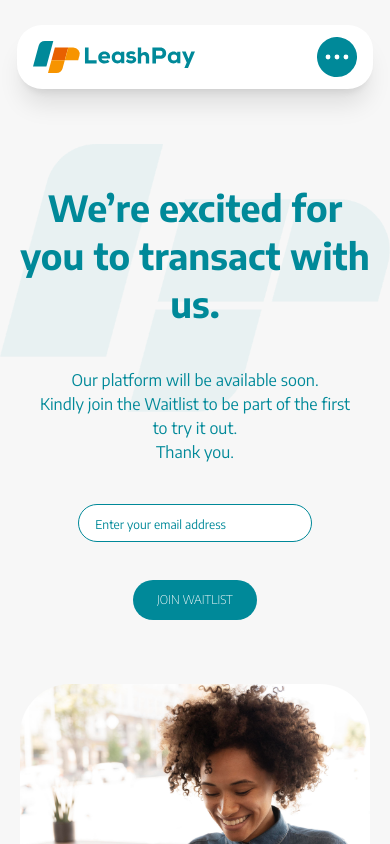
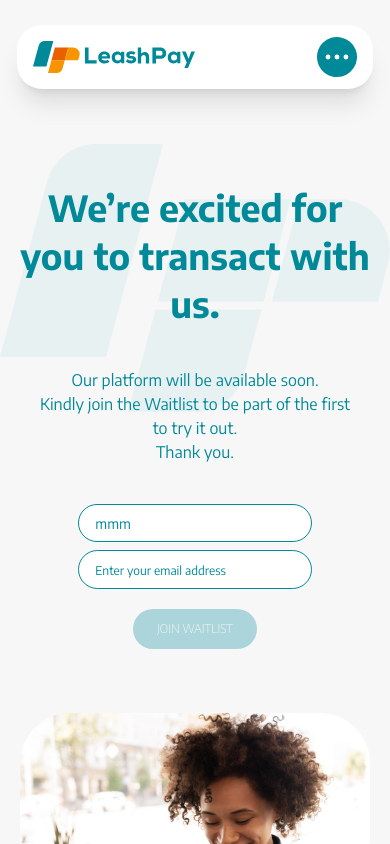
Before and after one commit to Leash-Pay/leashpay-web, a Next.js app in the folder site/: page /waitlist in a window 390 px wide. Shown: the top 844 px of the page. Built offline with nearby package versions, Linux system fonts and the light colour scheme.

Commit message:
added modal, updated add to waitlis modal

```diff
--- a/site/package.json
+++ b/site/package.json
@@ -9,6 +9,7 @@
     "lint": "next lint"
   },
   "dependencies": {
+    "@headlessui/react": "^1.7.17",
     "@types/node": "20.8.6",
     "@types/react": "18.2.28",
     "@types/react-dom": "18.2.4",
--- a/site/src/app/waitlist/components/Waitlist.tsx
+++ b/site/src/app/waitlist/components/Waitlist.tsx
@@ -1,12 +1,17 @@
 "use client";
-import React, { useState } from "react";
+import React, { useEffect, useState } from "react";
 import Image from "next/image";
 import { PrimaryButton } from "@/components/customUI";
+import BaseModal from "@/components/modal";
 
 const Waitlist = () => {
   const [email, setEmail] = useState("");
+  const [name, setName] = useState("mmm");
   const [isLoading, setIsLoading] = useState<boolean>(false);
+  const [isButtonDisabled, setIsButtonDisabled] = useState(true);
   const [error, setError] = useState<string | null>(null);
+  const [isOpenModal, setIsOpenModal] = useState(false);
+  const [modalMessage, setModalMessage] = useState("");
 
   const onFormSubmitHandler = async (e: React.FormEvent) => {
     console.log("invoked me");
@@ -25,7 +30,7 @@ const Waitlist = () => {
     try {
       const formData = new FormData();
       formData.set("email", email);
-      formData.set("name", email);
+      formData.set("name", name);
       const response = await fetch("https://localhost:8096/api/v1/join", {
         method: "POST",
         body: formData,
@@ -33,6 +38,9 @@ const Waitlist = () => {
       const data = await response.json();
       if (data.status === "success") {
         console.log(data.message);
+        // setError(data.message);
+        setModalMessage(data.message);
+        setIsOpenModal(true);
       }
     } catch (error) {
       console.log(error, "error");
@@ -40,7 +48,14 @@ const Waitlist = () => {
       setIsLoading(false);
     }
   };
-  console.log(email);
+
+  useEffect(() => {
+    if (email.length > 2 && name.length > 2) {
+      setIsButtonDisabled(false);
+    } else {
+      setIsButtonDisabled(true);
+    }
+  }, [name, email]);
 
   return (
     <div className="w-full h-full container mx-auto px-5 md:px-10  max-w-7xl flex flex-col md:flex-row   gap-16  ">
@@ -57,12 +72,27 @@ const Waitlist = () => {
         <div>
           {/* mobile */}
           <div className="flex flex-col items-center gap-3 md:hidden">
-            <div className="w-full flex flex-col items-center gap-0.5">
+            <div className="w-full flex flex-col items-center gap-2">
+              <input
+                type="text"
+                name="name"
+                value={name}
+                id="name"
+                autoComplete="name"
+                placeholder="Enter your full name"
+                className=" border border-primary rounded-[20px] h-[2.4rem] px-4 text-primary text-sm placeholder:text-primary placeholder:text-xs  flex items-center justify-center w-2/3 md:w-1/2"
+                onChange={(e) => {
+                  setName(e.target.value);
+                  setIsLoading(false);
+                  setError(null);
+                }}
+              />
               <input
                 type="email"
-                name=""
+                name="email"
                 value={email}
-                id=""
+                id="email"
+                autoComplete="email"
                 placeholder="Enter your email address"
                 className=" border border-primary rounded-[20px] h-[2.4rem] px-4 text-primary text-sm placeholder:text-primary placeholder:text-xs  flex items-center justify-center w-2/3 md:w-1/2"
                 onChange={(e) => {
@@ -72,7 +102,7 @@ const Waitlist = () => {
                 }}
               />
               {
-                <div className=" h-6 w-2/3 flex items-start pl-4">
+                <div className=" h-auto w-2/3 flex items-start pl-4">
                   <p className="text-red-600 text-sm">{error}</p>
                 </div>
               }
@@ -81,13 +111,30 @@ const Waitlist = () => {
               text="join waitlist"
               onClickHandler={onFormSubmitHandler}
               isLoading={isLoading}
+              disabled={isButtonDisabled}
             />
           </div>
           {/* desktop */}
           <form
-            className=" hidden md:block     w-full max-w-md border"
+            className=" hidden md:block     w-full max-w-md "
             onSubmit={onFormSubmitHandler}
           >
+            <div className="mb-2 ">
+              <input
+                type="text"
+                name="name"
+                value={name}
+                id="name"
+                autoComplete="name"
+                placeholder="Enter your full name"
+                className=" border border-primary rounded-[20px] h-[2.4rem] px-4 text-primary text-sm placeholder:text-primary placeholder:text-xs  flex items-center justify-center w-full"
+                onChange={(e) => {
+                  setName(e.target.value);
+                  setIsLoading(false);
+                  setError(null);
+                }}
+              />
+            </div>
             <div className="w-full h-[2.5rem] relative">
               <input
                 type="email"
@@ -95,6 +142,7 @@ const Waitlist = () => {
                 value={email}
                 id=""
                 placeholder="Enter your email address"
+                autoComplete="email"
                 className="absolute border border-primary rounded-[22px] h-full  px-4 text-primary text-sm placeholder:text-primary placeholder:text-xs  flex items-center justify-center w-full"
                 onChange={(e) => {
                   setEmail(e.target.value);
@@ -104,9 +152,14 @@ const Waitlist = () => {
               />
               <div className="absolute  right-0 top-0 h-full flex items-center">
                 <button
-                  className="px-10  border-primary h-full rounded-[22px] bg-primary text-white hover:bg-secondary transition-all  transform hover:scale-x-105  uppercase  font-extralight text-xs flex items-center"
+                  className={`px-10  border-primary h-full rounded-[22px] bg-primary text-white   uppercase  font-extralight text-xs flex items-center ${
+                    isButtonDisabled
+                      ? "cursor-not-allowed opacity-30 transition-none"
+                      : "transition-all  transform hover:scale-x-105 hover:bg-secondary "
+                  }`}
                   onClick={onFormSubmitHandler}
                   type={"submit"}
+                  disabled={isButtonDisabled}
                 >
                   Join waitlist
                   {isLoading && (
@@ -147,6 +200,12 @@ const Waitlist = () => {
           fill
         />
       </div>
+
+      <BaseModal
+        isOpen={isOpenModal}
+        closeModal={() => setIsOpenModal(false)}
+        message={modalMessage}
+      />
     </div>
   );
 };
--- a/site/src/components/customUI/index.tsx
+++ b/site/src/components/customUI/index.tsx
@@ -9,6 +9,7 @@ interface PrimaryButtonProps {
   type?: 1 | 2 | 3;
   href?: string;
   isLoading?: boolean;
+  disabled?: boolean;
 }
 
 const PrimaryButton = ({
@@ -17,32 +18,39 @@ const PrimaryButton = ({
   type = 1,
   href,
   isLoading = false,
+  disabled = false,
 }: PrimaryButtonProps) => {
   return (
     <button
       className={` group flex flex-row items-center
        ${
          type === 1
-           ? "bg-primary text-white hover:bg-secondary "
+           ? "bg-primary text-white hover:bg-secondary"
            : type === 2
            ? "bg-white text-primary hover:bg-secondary "
            : "bg-primary text-white hover:bg-white hover:text-primary"
        } rounded-[40px] h-auto w-auto  px-6  whitespace-nowrap py-3  uppercase  font-extralight
 
-       transition-all  transform hover:scale-x-105
+
+       ${
+         disabled
+           ? "cursor-not-allowed opacity-30 transition-none hover:bg-primary"
+           : "transition-all  transform hover:scale-x-105"
+       }
 
     `}
       onClick={onClickHandler}
+      disabled={disabled}
     >
-      {href ? (
-        <div className="group-hover:scale-75 transition-all  transform ease-in-out text-xs">
-          <Link href={href}>{text}</Link>
-        </div>
-      ) : (
-        <div className="group-hover:scale-75 transition-all  transform ease-in-out text-xs">
-          {text}
-        </div>
-      )}
+      <div
+        className={` ${
+          !disabled
+            ? "group-hover:scale-75 transition-all  transform ease-in-out text-xs "
+            : "text-xs transition-none"
+        } `}
+      >
+        {href ? <Link href={href}>{text}</Link> : <>{text}</>}
+      </div>
 
       {isLoading && (
         <svg
--- /dev/null
+++ b/site/src/components/modal/index.tsx
@@ -0,0 +1,71 @@
+import { Dialog, Transition } from "@headlessui/react";
+import React, { Fragment } from "react";
+import { PrimaryButton } from "../customUI";
+
+interface Props {
+  isOpen: boolean;
+  closeModal: () => void;
+  message: string;
+}
+
+const BaseModal = ({ isOpen, closeModal, message }: Props) => {
+  return (
+    <Transition appear show={isOpen} as={Fragment}>
+      <Dialog as="div" className="relative z-10" onClose={closeModal}>
+        <Transition.Child
+          as={Fragment}
+          enter="ease-out duration-300"
+          enterFrom="opacity-0"
+          enterTo="opacity-100"
+          leave="ease-in duration-200"
+          leaveFrom="opacity-100"
+          leaveTo="opacity-0"
+        >
+          <div className="fixed inset-0 bg-black/25" />
+        </Transition.Child>
+
+        <div className="fixed inset-0 overflow-y-auto">
+          <div className="flex min-h-full items-center justify-center p-4 text-center">
+            <Transition.Child
+              as={Fragment}
+              enter="ease-out duration-300"
+              enterFrom="opacity-0 scale-95"
+              enterTo="opacity-100 scale-100"
+              leave="ease-in duration-200"
+              leaveFrom="opacity-100 scale-100"
+              leaveTo="opacity-0 scale-95"
+            >
+              <Dialog.Panel className="w-full max-w-md transform overflow-hidden rounded-2xl bg-white p-6  align-middle shadow-xl transition-all text-center sm:py-12">
+                <Dialog.Title
+                  as="h3"
+                  className="text-2xl font-bold leading-6 text-primary"
+                >
+                  Thank you!
+                </Dialog.Title>
+                <div className="mt-6">
+                  <p className="text-sm text-primary">{message}</p>
+                </div>
+
+                <div className="mt-10 flex justify-center">
+                  <PrimaryButton
+                    text="Got it, thanks"
+                    onClickHandler={closeModal}
+                  />
+                  {/* <button
+                    type="button"
+                    className="inline-flex justify-center rounded-md border border-transparent bg-blue-100 px-4 py-2 text-sm font-medium text-blue-900 hover:bg-blue-200 focus:outline-none focus-visible:ring-2 focus-visible:ring-blue-500 focus-visible:ring-offset-2"
+                    onClick={closeModal}
+                  >
+                    Got it, thanks!
+                  </button> */}
+                </div>
+              </Dialog.Panel>
+            </Transition.Child>
+          </div>
+        </div>
+      </Dialog>
+    </Transition>
+  );
+};
+
+export default BaseModal;
```
Also changed, not shown: 1 other file (tests, documents, lock files or other folders).
